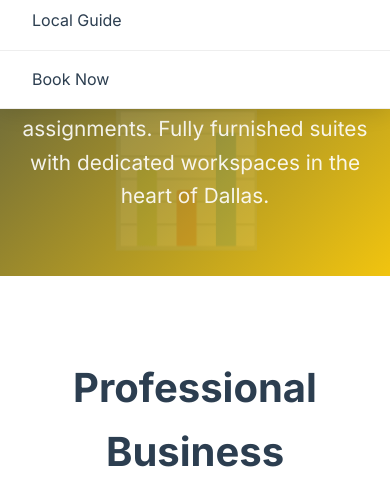
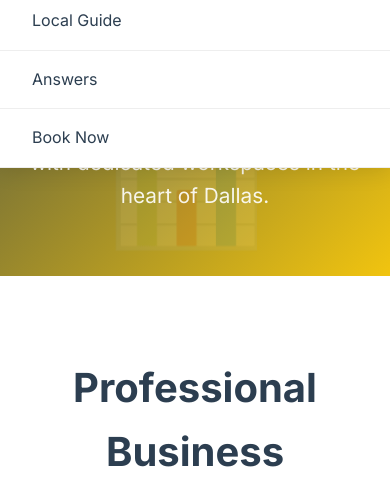
Before and after one commit to mbarge0/cityplace-bnb-website, a website: page business_travel.html in a window 390 px wide. Both pictures are taken after a click on the element 349 px from the left and 23 px from the top of the page. Shown: the part 347-844 px from the top of the page. Drawn offline with Linux system fonts and the light colour scheme.

Commit message:
Add Answers link to the mobile navigation as well

```diff
--- a/business_travel.html
+++ b/business_travel.html
@@ -652,7 +652,8 @@
                 <a href="business_travel.html">Business Travel</a>
                 <a href="amenities.html">Amenities</a>
                 <a href="/blog/">Local Guide</a>
-                <a href="https://hotels.cloudbeds.com/reservation/lWSPnI" target="_blank">Book Now</a>
+                <a href="/answers/">Answers</a>
+                    <a href="https://hotels.cloudbeds.com/reservation/lWSPnI" target="_blank">Book Now</a>
             </div>
         </nav>
     </header>
```
Also changed, not shown: index.html (+2 -1 lines), pet-friendly-hotels-downtown-dallas.html (+2 -1 lines).
